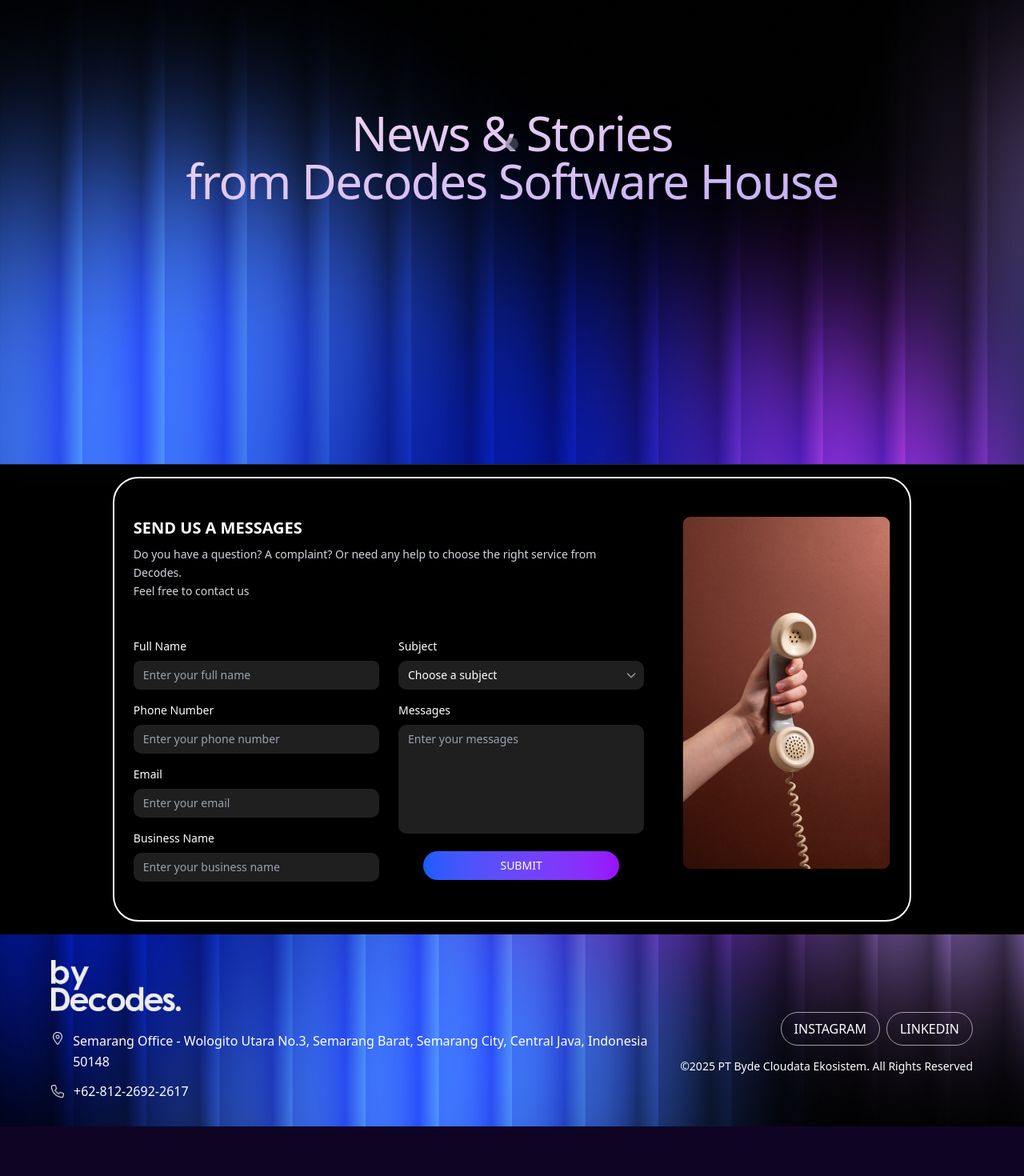
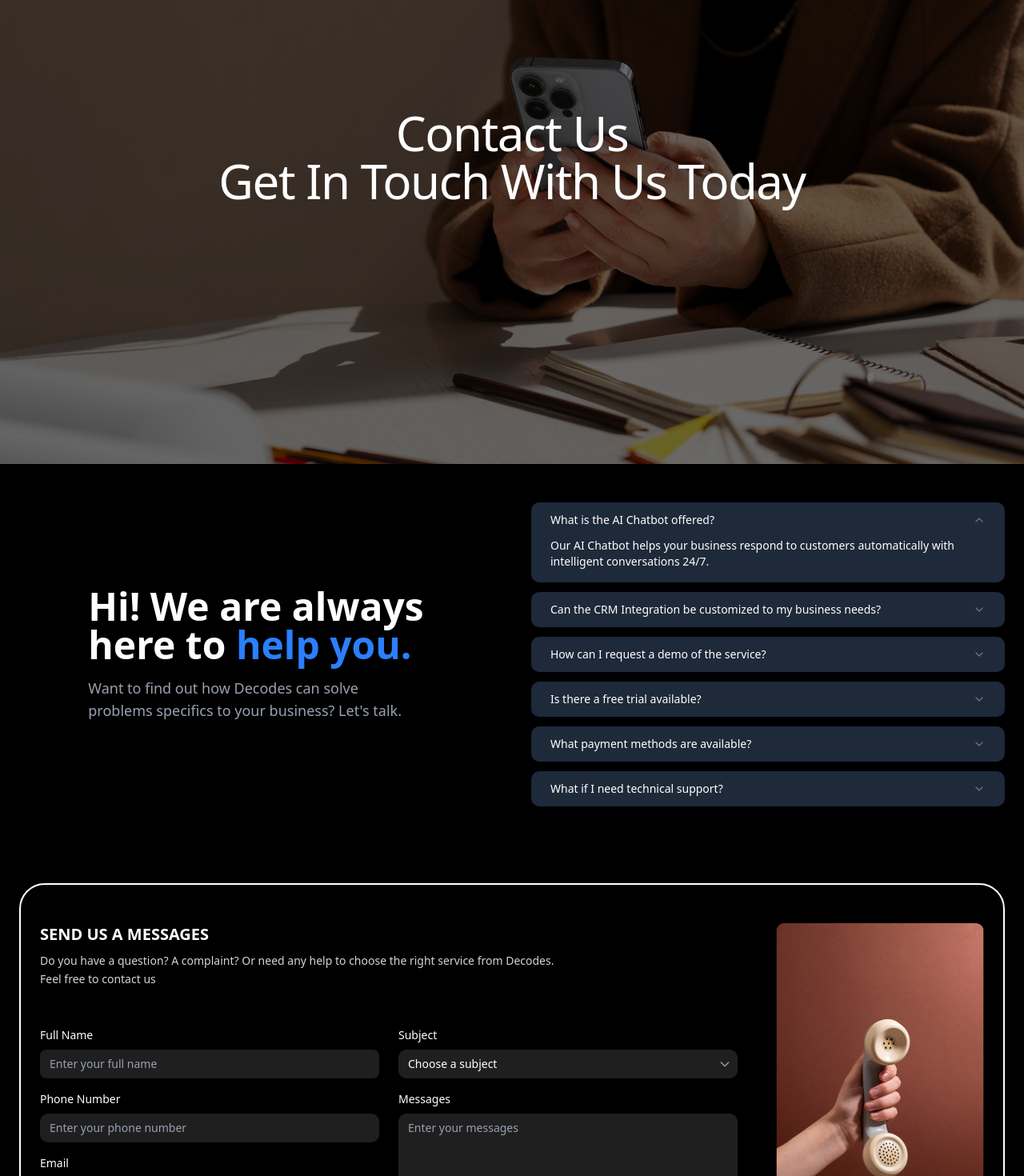
Before and after one commit to latifasalsab/web-decodes, a Next.js app: page /contact in a window 1280 px wide. Shown: the part 220-1690 px from the top of the page at 80% size. Before the commit the page ends 1628 px from the top, so only its background shows below. Built offline with nearby package versions, Linux system fonts and the light colour scheme.

Commit message:
contact page

```diff
--- a/app/contact/page.tsx
+++ b/app/contact/page.tsx
@@ -1,25 +1,17 @@
 "use client";
-import { Timeline } from "@/components/ui/timeline";
-import { Magnetic } from '@/components/motion-primitives/magnetic';
-import { InView } from '@/components/ui/in-view';
-import { Cursor } from '@/components/motion-primitives/cursor';
-import { AnimatePresence, motion } from 'motion/react';
-import Link from 'next/link';
+import { motion } from 'motion/react';
+import NavbarProps from "../components/Navbar/Navbar";
+import Footer from '../components/Footer/Footer';
+import Logos from '../components/Logos/Logos';
+import React, { useState } from "react";
 import { Button } from "@/components/ui/button"
-import ScrollReveal from '@/app/components/ScrollReveal/ScrollReveal';
 import {
-  Navbar,
-  NavBody,
-  NavItems,
-  MobileNav,
-  NavbarLogo,
-  NavbarButton,
-  MobileNavHeader,
-  MobileNavToggle,
-  MobileNavMenu,
-} from "@/components/ui/resizable-navbar";
-import NavbarProps from "../components/Navbar/Navbar";
-import { useState, useRef, useLayoutEffect } from "react";
+  Accordion,
+  AccordionContent,
+  AccordionItem,
+  AccordionTrigger,
+} from "@/components/ui/accordion"
+
 import {
   Card,
   CardContent,
@@ -31,7 +23,6 @@
 import Image from "next/image";
 
 export default function ContactPage() {
-
   const [formData, setFormData] = useState({
     fullName: '',
     phoneNumber: '',
@@ -41,12 +32,9 @@
     messages: ''
   });
 
-    const handleSubmit = () => {
-    console.log('Form submitted:', formData);
-    // Handle form submission here
-    };
-
-    const handleInputChange = (e: React.ChangeEvent<HTMLInputElement | HTMLSelectElement | HTMLTextAreaElement>) => {
+  const handleInputChange = (
+    e: React.ChangeEvent<HTMLInputElement | HTMLSelectElement | HTMLTextAreaElement>
+  ) => {
     const { name, value } = e.target;
     setFormData(prev => ({
       ...prev,
@@ -54,93 +42,19 @@
     }));
   };
 
-    const [isHovering, setIsHovering] = useState(false);
-    const targetRefs = useRef<(HTMLDivElement | null)[]>([]);
+  const handleSubmit = () => {
+    console.log('Form submitted:', formData);
 
-    const handlePositionChange = (x: number, y: number) => {
-      let hovering = false;
-      targetRefs.current.forEach(ref => {
-        if (ref) {
-          const rect = ref.getBoundingClientRect();
-          if (x >= rect.left && x <= rect.right && y >= rect.top && y <= rect.bottom) {
-            hovering = true;
-          }
-        }
-      });
-      setIsHovering(hovering);
   };
 
-  const navbarRef = useRef<HTMLDivElement>(null);
-  const [navbarHeight, setNavbarHeight] = useState(0);
-
-  useLayoutEffect(() => {
-    if (navbarRef.current) {
-      setNavbarHeight(navbarRef.current.offsetHeight);
-    }
-    const handleResize = () => {
-      if (navbarRef.current) setNavbarHeight(navbarRef.current.offsetHeight);
-    };
-    window.addEventListener("resize", handleResize);
-    return () => window.removeEventListener("resize", handleResize);
-  }, []);
   return (
-    <>
-      <Cursor
-        attachToParent
-        variants={{
-          initial: { scale: 0.3, opacity: 0 },
-          animate: { scale: 1, opacity: 1 },
-          exit: { scale: 0.3, opacity: 0 },
-        }}
-        springConfig={{
-          bounce: 0.001,
-        }}
-        transition={{
-          ease: 'easeInOut',
-          duration: 0.15,
-        }}
-        onPositionChange={handlePositionChange}
-      >
-        <motion.div
-          animate={{
-            width: isHovering ? 100 : 16,
-            height: isHovering ? 32 : 16,
-          }}
-          className='flex items-center justify-center rounded-[24px] bg-gray-500/40 backdrop-blur-md dark:bg-gray-300/40'
-        >
-          <AnimatePresence>
-            {isHovering ? (
-              <motion.div
-                initial={{ opacity: 0, scale: 0.6 }}
-                animate={{ opacity: 1, scale: 1 }}
-                exit={{ opacity: 0, scale: 0.6 }}
-                className='inline-flex w-full items-center justify-center'
-              >
-                <div className='inline-flex items-center text-sm text-white dark:text-black'>
-                  View More
-                </div>
-              </motion.div>
-            ) : null}
-          </AnimatePresence>
-        </motion.div>
-      </Cursor>
-      <div className='relative w-screen bg-[#100425] flex flex-col items-center justify-center w-full max-w-[100%] mx-auto'>
-          <div ref={navbarRef}>
+    <div className='relative w-screen bg-[#000] flex flex-col items-center justify-center w-full max-w-[100%] mx-auto'>
       <NavbarProps />
-          </div>
-          <div className="w-full flex items-center justify-center"
-              style={{
-              paddingTop: navbarHeight,
-              minHeight: `calc(100vh - ${navbarHeight}px)`,
-              backgroundImage: "url('hero-bg.png')",
-              // background: "linear-gradient(180deg, #100425 10%, #7A6AFF 60%, #BA8EF4 100%)",
-              // borderRadius: "0 0 1rem 1rem",
-              boxShadow: "0 0 0 1px #222a35, 0 8px 32px 0 rgba(34,42,53,0.12)",
-              position: "relative",
-              overflow: "hidden",
-              }}
-
-              >
+      <div className="relative w-full flex items-center justify-center h-screen">
+        <div
+          className="absolute inset-0 bg-cover bg-center brightness-65"
+          style={{ backgroundImage: "url('contact/img_herocontact.png')" }}
+        ></div>
         <motion.h1
           initial={{ opacity: 0.5, y: 100 }}
           whileInView={{ opacity: 1, y: 0 }}
@@ -149,18 +63,100 @@
             duration: 0.8,
             ease: "easeInOut",
           }}
-                  className="mt-8 bg-gradient-to-br from-[#F7DDEE] to-[#C1ABF7] py-4 bg-clip-text text-center text-2xl font-medium tracking-tight text-transparent md:text-6xl"
+          className="mt-8 py-4 text-white bg-clip-text text-center text-2xl font-medium tracking-tight text-transparent md:text-6xl z-10"
         >
-                  News & Stories <br /> from Decodes Software House
+          Contact Us <br /> Get In Touch With Us Today
         </motion.h1>
       </div>
 
-          {/* Isi contact */}
-          <div></div>
+      {/* CONTENT */}
+      <div className="w-full px-6 bg-black min-h-screen">
+        <div className="max-w-7xl mx-auto py-12 bg-black">
+          <div className="grid gird-cols-1 lg:grid-cols-2 gap-12 items-start bg-black">
+            <div className="flex flex-col justify-center items-center h-full text-white bg-black">
+              <div className="text-left">
+                <h1  className="text-4xl lg:text-5xl font-bold">
+                  Hi! We are always<br />here to <span className="text-blue-500">help you.</span>
+                </h1>
+                <p className="text-gray-400 text-lg mt-4">
+                  Want to find out how Decodes can solve<br />
+                  problems specifics to your business? Let's talk.
+                </p>
+              </div>
+            </div>
 
-          {/* form contact */}
-          <div className="w-full h-full bg-black flex items-center justify-center p-4">
-            <Card className="w-full max-w-[95%] sm:max-w-[90%] lg:max-w-[80%] bg-black border-2 rounded-4xl border-white">
+            <div>
+              <Accordion
+                type="single"
+                collapsible
+                className="w-full space-y-3"
+                defaultValue="item-1"
+              >
+                <AccordionItem value="item-1" className="bg-gray-800 rounded-lg border-none">
+                  <AccordionTrigger className="text-white hover:no-underline px-6 py-3 text-left">
+                    What is the AI Chatbot offered?
+                  </AccordionTrigger>
+                  <AccordionContent className="text-white px-6 pb-4">
+                    Our AI Chatbot helps your business respond to customers automatically with intelligent conversations 24/7.
+                  </AccordionContent>
+                </AccordionItem>
+
+                <AccordionItem value="item-2 " className="bg-gray-800 rounded-lg border-none">
+                  <AccordionTrigger className="text-white hover:no-underline px-6 py-3 text-left">
+                    Can the CRM Integration be customized to my business needs?
+
+                  </AccordionTrigger>
+                  <AccordionContent className="text-white px-6 pb-4">
+                    Yes, our CRM Integration can be customized according to your workflow and business needs.
+                  </AccordionContent>
+                </AccordionItem>
+
+                <AccordionItem value="item-3" className="bg-gray-800 rounded-lg border-none">
+                  <AccordionTrigger className="text-white hover:no-underline px-6 py-3 text-left">
+                    How can I request a demo of the service?
+                  </AccordionTrigger>
+                  <AccordionContent className="text-white px-6 pb-4">
+                    You can click the “Book a Demo” button on our website, and our team will contact you to schedule a presentation.
+                  </AccordionContent>
+                </AccordionItem>
+
+                <AccordionItem value="item-4" className="bg-gray-800 rounded-lg border-none">
+                  <AccordionTrigger className="text-white hover:no-underline px-6 py-3 text-left">
+                    Is there a free trial available?
+                  </AccordionTrigger>
+                  <AccordionContent className="text-white px-6 pb-4">
+                    A free trial is available for certain packages so you can try the features before subscribing.
+                  </AccordionContent>
+                </AccordionItem>
+
+                <AccordionItem value="item-5" className="bg-gray-800 rounded-lg border-none">
+                  <AccordionTrigger className="text-white hover:no-underline px-6 py-3 text-left">
+                    What payment methods are available?
+                  </AccordionTrigger>
+                  <AccordionContent className="text-white px-6 pb-4">
+                    We accept payments via bank transfer, credit card, and commonly used e-wallets in Indonesia.
+                  </AccordionContent>
+                </AccordionItem>
+
+                <AccordionItem value="item-5" className="bg-gray-800 rounded-lg border-none">
+                  <AccordionTrigger className="text-white hover:no-underline px-6 py-3 text-left">
+                    What if I need technical support?
+                  </AccordionTrigger>
+                  <AccordionContent className="text-white px-6 pb-4">
+                    Our support team is ready to assist you via email, chat, or support tickets with a quick response.
+                  </AccordionContent>
+                </AccordionItem>
+
+              </Accordion>
+            </div>
+          </div>
+
+
+
+        </div>
+
+        <div className="w-full h-full bg-black flex items-center justify-center py-12">
+          <Card className="w-full max-w-7xl bg-black border-2 rounded-4xl border-white">
             <CardContent className="p-0">
               {/* Container utama dengan 3 bagian: header + form (2 col) + image */}
               <div className="flex flex-col lg:flex-row">
@@ -178,7 +174,6 @@
                   {/* Form content - 2 kolom */}
                   <div className="p-6">
                     <div className="grid grid-cols-1 md:grid-cols-2 gap-6">
-
                       <div className="space-y-4">
                         <div>
                           <label className="block text-white text-sm mb-2">Full Name</label>
@@ -229,7 +224,7 @@
                         </div>
                       </div>
 
-                  {/* Right Column: Subject, Messages, Submit */}
+
                       <div className="space-y-4">
                         <div>
                           <label className="block text-white text-sm mb-2">Subject</label>
@@ -248,7 +243,12 @@
                               <option value="feedback">Feedback</option>
                             </select>
                             <div className="absolute inset-y-0 right-0 flex items-center px-2 pointer-events-none">
-                          <svg className="w-4 h-4 text-gray-400" fill="none" stroke="currentColor" viewBox="0 0 24 24">
+                              <svg
+                                className="w-4 h-4 text-gray-400"
+                                fill="none"
+                                stroke="currentColor"
+                                viewBox="0 0 24 24"
+                              >
                                 <path strokeLinecap="round" strokeLinejoin="round" strokeWidth="2" d="M19 9l-7 7-7-7" />
                               </svg>
                             </div>
@@ -267,10 +267,10 @@
                           />
                         </div>
 
-                    <div className="mt-auto flex justify-center lg:justify-center ">
+                        <div className="mt-auto flex justify-center">
                           <Button
                             onClick={handleSubmit}
-                        className="w-70 sm:w-auto bg-gradient-to-r from-blue-600 to-purple-600 text-white font-medium py-3 px-24  rounded-3xl hover:from-blue-700 hover:to-purple-700 transition-all duration-200 text-sm items-center"
+                            className="w-auto sm:w-auto bg-gradient-to-r from-blue-600 to-purple-600 text-white font-medium py-3 px-24 sm:px-24 rounded-3xl hover:from-blue-700 hover:to-purple-700 transition-all duration-200 text-sm items-center"
                           >
                             SUBMIT
                           </Button>
@@ -280,84 +280,25 @@
                   </div>
                 </div>
 
-                  {/* Image section - di samping header dan form */}
                 <div className="p-6 flex items-start justify-center lg:justify-start lg:order-last">
                   <Image
                     src="/contact/img_contact.png"
                     alt="Contact Image"
                     width={260}
                     height={260}
+                    className="hidden lg:block"
+
+
                   />
                 </div>
               </div>
             </CardContent>
           </Card>
-
-          </div>
-          <div
-            className="w-full md:h-[30vh] bg-cover bg-center"
-            style={{ backgroundImage: "url('footer.png')" }}
-        >
-            <div className="relative z-10 container mx-auto max-w-[90%] py-8 h-full flex flex-col justify-between">
-            <div className="flex flex-col lg:flex-row justify-between items-start lg:items-center gap-6 lg:gap-8">
-
-
-                <div className="flex-1 w-full lg:w-auto">
-                <div className="mb-4 lg:mb-6">
-                    <img
-                    src="/logo_decodes/logo_new.png"
-                    alt="logo footer"
-                    className="h-12 lg:h-16"
-                    />
-                </div>
-
-                <div className="flex flex-col gap-3">
-                    <div className="flex items-start gap-3">
-                    <div className="w-4 h-4 flex items-center justify-center mt-0.5">
-                        <img
-                        src="icons/location.png"
-                        alt="location"
-                        className="h-4"
-                        />
-                    </div>
-                    <p className="text-white text-sm lg:text-sm xl:text-base leading-relaxed">
-                        Semarang Office - Wologito Utara No.3, Semarang
-                        Barat, Semarang City, Central Java, Indonesia
-                        50148
-                    </p>
-                    </div>
-
-                    <div className="flex items-center gap-3">
-                    <div className="w-4 h-4 flex items-center justify-center">
-                        <img
-                        src="icons/telephone.png"
-                        alt="telephone"
-                        className="h-4"
-                        />
-                    </div>
-                    <p className="text-white text-sm lg:text-sm xl:text-base">+62-812-2692-2617</p>
-                    </div>
         </div>
       </div>
 
-                <div className="flex flex-col w-full lg:w-auto lg:items-end items-center gap-4 mt-8 lg:mt-8">
-                <div className="flex gap-3 lg:gap-2 items-center">
-                    <div className="flex items-center justify-center py-2 px-4 rounded-full border border-neutral-400 border-solid">
-                    <p className="text-white text-xs lg:text-sm xl:text-base">INSTAGRAM</p>
+      {/* FOOTER */}
+      <Footer />
     </div>
-                    <div className="flex items-center justify-center py-2 px-4 rounded-full border border-neutral-400 border-solid">
-                    <p className="text-white text-xs lg:text-sm xl:text-base">LINKEDIN</p>
-                    </div>
-                </div>
-                <p className="text-white text-xs lg:text-xs xl:text-sm text-center lg:text-right">
-                    ©2025 PT Byde Cloudata Ekosistem. All Rights Reserved
-                </p>
-                </div>
-
-            </div>
-            </div>
-        </div>
-      </div>
-    </>
   );
 }
--- /dev/null
+++ b/components/ui/accordion.tsx
@@ -0,0 +1,66 @@
+"use client"
+
+import * as React from "react"
+import * as AccordionPrimitive from "@radix-ui/react-accordion"
+import { ChevronDownIcon } from "lucide-react"
+
+import { cn } from "@/lib/utils"
+
+function Accordion({
+  ...props
+}: React.ComponentProps<typeof AccordionPrimitive.Root>) {
+  return <AccordionPrimitive.Root data-slot="accordion" {...props} />
+}
+
+function AccordionItem({
+  className,
+  ...props
+}: React.ComponentProps<typeof AccordionPrimitive.Item>) {
+  return (
+    <AccordionPrimitive.Item
+      data-slot="accordion-item"
+      className={cn("border-b last:border-b-0", className)}
+      {...props}
+    />
+  )
+}
+
+function AccordionTrigger({
+  className,
+  children,
+  ...props
+}: React.ComponentProps<typeof AccordionPrimitive.Trigger>) {
+  return (
+    <AccordionPrimitive.Header className="flex">
+      <AccordionPrimitive.Trigger
+        data-slot="accordion-trigger"
+        className={cn(
+          "focus-visible:border-ring focus-visible:ring-ring/50 flex flex-1 items-start justify-between gap-4 rounded-md py-4 text-left text-sm text-white font-medium transition-all outline-none hover:underline focus-visible:ring-[3px] disabled:pointer-events-none disabled:opacity-50 [&[data-state=open]>svg]:rotate-180",
+          className
+        )}
+        {...props}
+      >
+        {children}
+        <ChevronDownIcon className="text-muted-foreground pointer-events-none size-4 shrink-0 translate-y-0.5 transition-transform duration-200" />
+      </AccordionPrimitive.Trigger>
+    </AccordionPrimitive.Header>
+  )
+}
+
+function AccordionContent({
+  className,
+  children,
+  ...props
+}: React.ComponentProps<typeof AccordionPrimitive.Content>) {
+  return (
+    <AccordionPrimitive.Content
+      data-slot="accordion-content"
+      className="data-[state=closed]:animate-accordion-up data-[state=open]:animate-accordion-down overflow-hidden text-sm text-white"
+      {...props}
+    >
+      <div className={cn("pt-0 pb-4", className)}>{children}</div>
+    </AccordionPrimitive.Content>
+  )
+}
+
+export { Accordion, AccordionItem, AccordionTrigger, AccordionContent }
--- a/package.json
+++ b/package.json
@@ -9,6 +9,7 @@
     "lint": "next lint"
   },
   "dependencies": {
+    "@radix-ui/react-accordion": "^1.2.12",
     "@radix-ui/react-checkbox": "^1.3.2",
     "@radix-ui/react-label": "^2.1.7",
     "@radix-ui/react-slot": "^1.2.3",
```
Also changed, not shown: public/contact/img_herocontact.png (added), 1 other file (tests, documents, lock files or other folders). Lines whose indentation alone changed are shown as unchanged.
